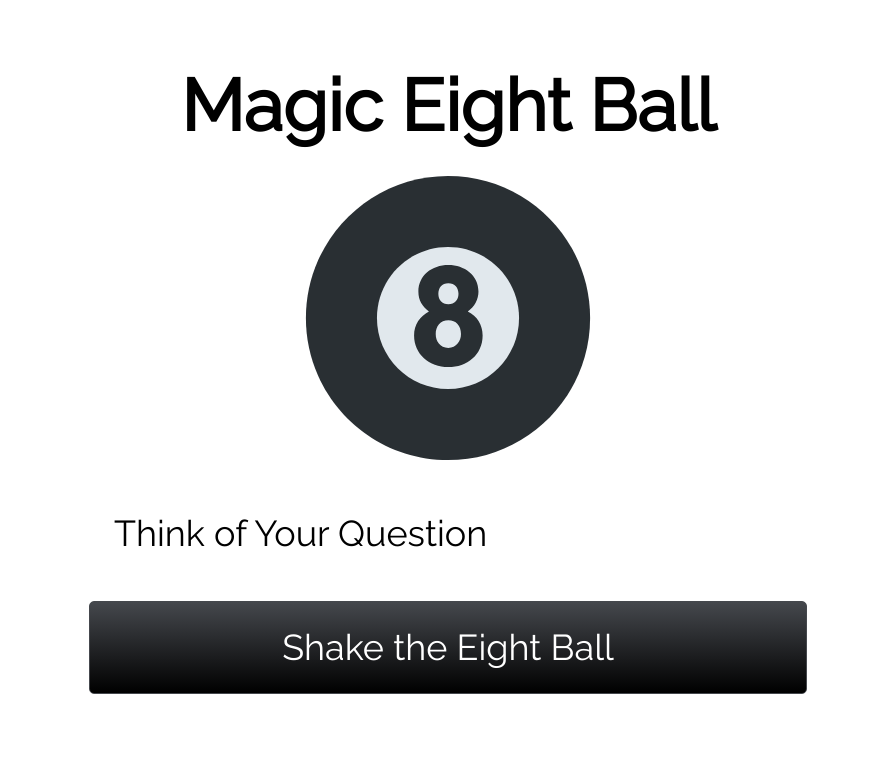
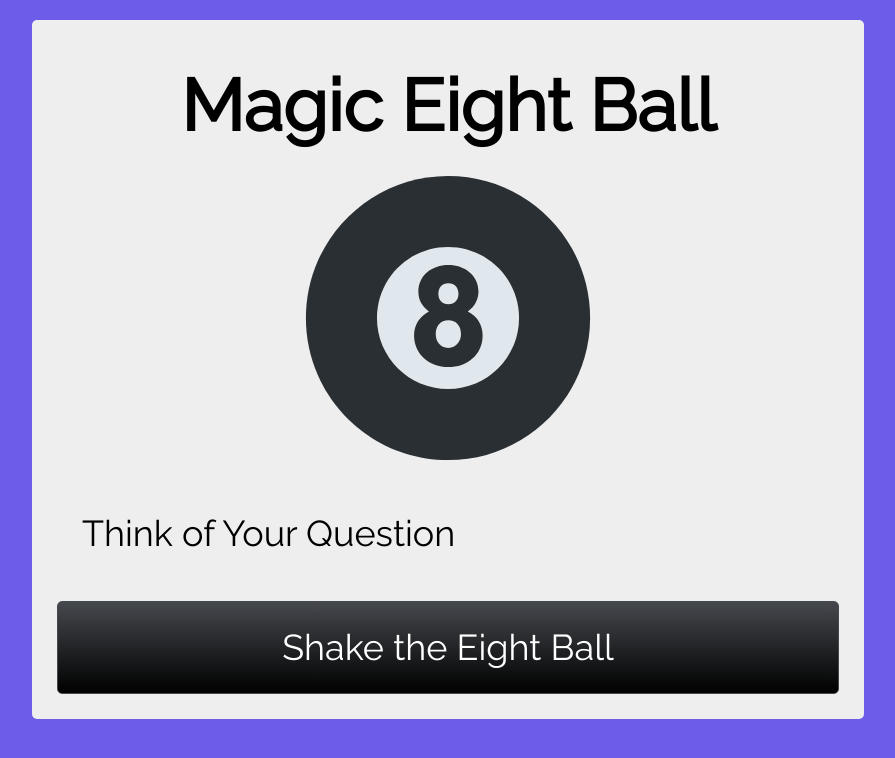
Before and after one commit to petermorgandev/coding-exercises, a PHP site: page / in a window 1280 px wide. Shown: the top 758 px of the page, without its empty margins (192-1087 px from the left). Run offline with PHP 8.4, Linux system fonts and the light colour scheme; some libraries are stand-ins or nearby versions.

Commit message:
Update styles.css

```diff
--- a/styles.css
+++ b/styles.css
@@ -4,15 +4,20 @@
   padding: 0;
 }
 
+body {
+  background-color: #6c5ce7;
+}
+
 #app {
+  background-color: #eee;
   font-family: 'Raleway', sans-serif;
   font-size: 36px;
-  max-width: 60%;
+  max-width: 95%;
 }
 
-@media (max-width: 1000px) {
+@media (min-width: 1000px) {
   #app {
-    max-width: 95%;
+    max-width: 65%;
   }
 }
 
@@ -33,15 +38,6 @@ button:not(.defaultState) {
 
 .text_center {
   text-align: center;
-}
-
-input {
-  border-color: #aaa;
-}
-
-input:focus {
-  border-color: black;
-  outline: none;
 }
 
 p {
@@ -78,6 +74,10 @@ svg {
   border-width: thin;
 }
 
+.border_radius_5 {
+  border-radius: 5px;
+}
+
 .margin_center {
   margin-left: auto;
   margin-right: auto;
```
